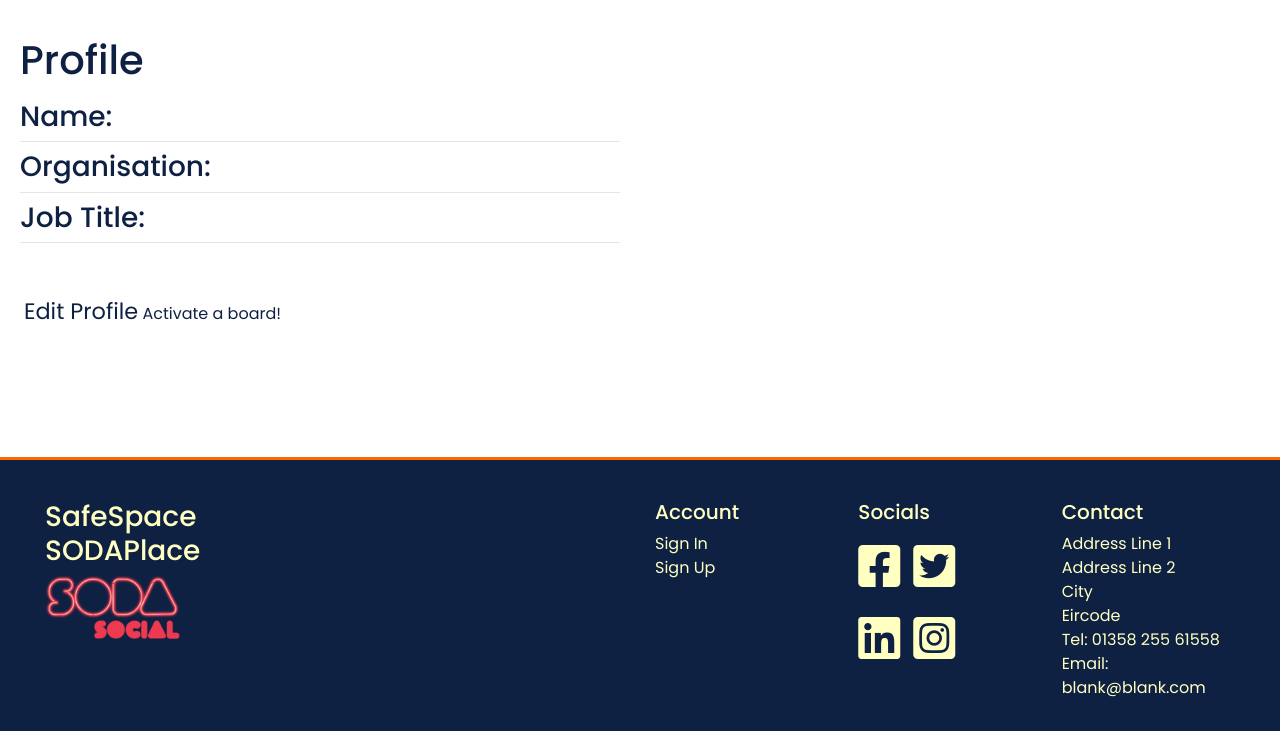
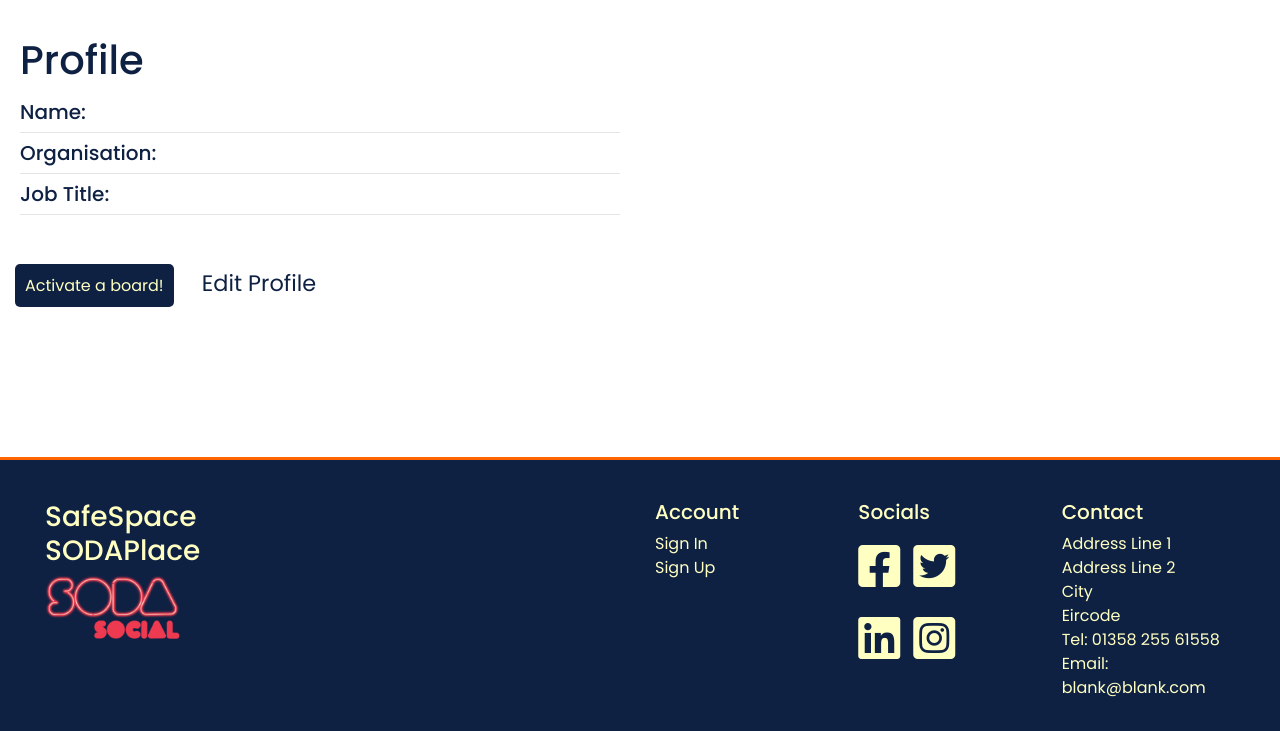
Before and after one commit to Dee-McG/SafeSpaceSODAPlace, a Django app: a page that uses profiles/templates/profiles/profile.html in a window 1280 px wide. Shown: the part 93-824 px from the top of the page. Run offline with Django 3.2, Linux system fonts and the light colour scheme; the visitor is signed in with stand-in values (Sample User, id 1); data comes from the database, SQL or seed files in the repository; some libraries are stand-ins or nearby versions.

Commit message:
Readded classes to profile page

```diff
--- a/profiles/templates/profiles/profile.html
+++ b/profiles/templates/profiles/profile.html
@@ -4,24 +4,27 @@
 <div class="card" style="width: 50%; border: 0em;">
     <div class="card-body">
         <h1>Profile</h1>
-        <h3>Name: </h3>
+        <h5>Name: </h5>
         <p class="main-text" id="profile-text">{{ user_profile.name }}</p>
         <hr>
-        <h3>Organisation: </h3>
+        <h5>Organisation: </h5>
         <p class="main-text">{{ user_profile.organisation }}</p>
         <hr>
-        <h3>Job Title: </h3>
+        <h5>Job Title: </h5>
         <p class="main-text">{{ user_profile.job_title }}</p>
         <hr>
     </div>
 </div>
 {% if request.user.username == user %}
 <br>
+<div class="container" style="margin: 0;">
+    <a class="activate-board-btn" href="">Activate a board!</a>
     <a class="edit-profile" href="{% url 'edit_profile' request.user.username %}">Edit Profile</a>
     {% if board == none %}
-      Activate a board!
+
     {% else %}
-        share your board url: <a href="{% url 'home' %}ideas/board/{{ board }}">Board link</a>
+    share your board url: <a href="{% url 'home' %}ideas/board/{{ board }}">Board link</a>
     {% endif %}
-{% endif %}
+    {% endif %}
+</div>
 {% endblock %}
```
